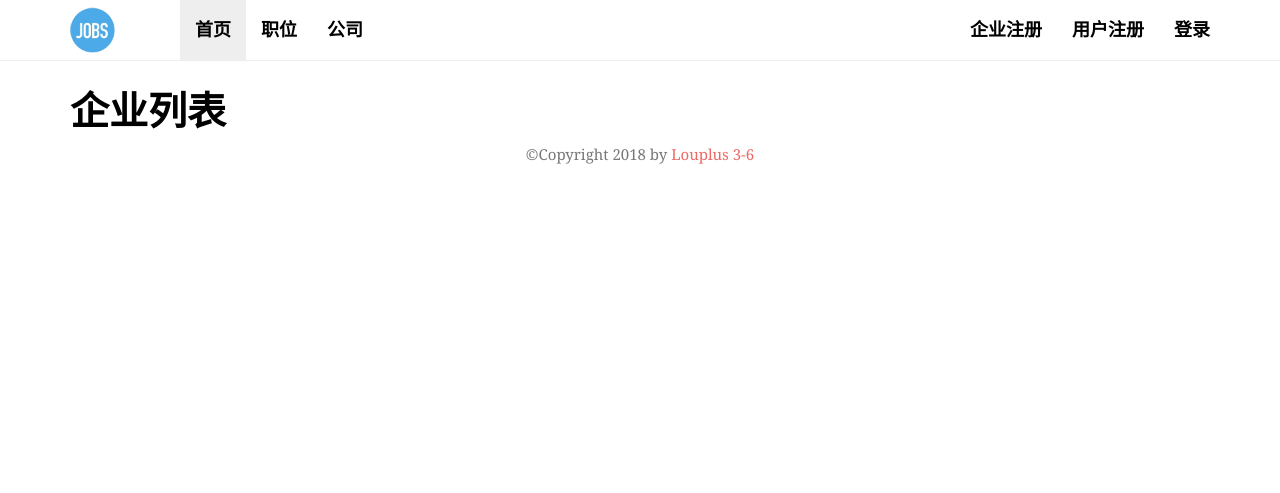
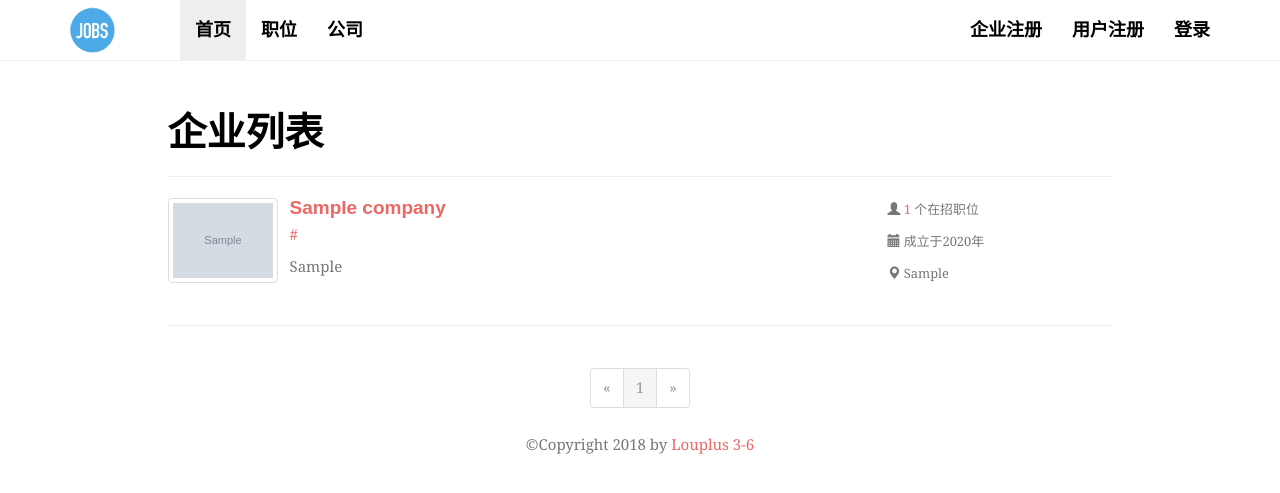
Before and after one commit to LouPlus/jobplus3-6, a Flask app: page /company/ in a window 1280 px wide. Shown: the top 493 px of the page. Run offline with Flask 2, Linux system fonts and the light colour scheme; tables that the repository leaves empty hold one stand-in row (values such as "Sample post"); grey boxes marked "Sample" are stand-in pictures; parts of the project's set-up code (start-up, migrations or seed data) failed here and were passed over; some libraries are stand-ins or nearby versions; some web fonts are replaced.

Commit message:
fix #36 增加企业列表及详情页，完善企业表，优化相关代码

```diff
--- a/jobplus/app.py
+++ b/jobplus/app.py
@@ -2,6 +2,7 @@
 # encoding: utf-8
 
 import datetime
+import re
 
 from flask import Flask
 from flask_migrate import Migrate
@@ -30,6 +31,36 @@ def register_filters(app):
         if delta.seconds > 60:
             return '{}分钟前'.format(delta.seconds // 60)
         return '刚刚'
+
+    @app.template_filter()
+    def date_format(found_date):
+        date = datetime.datetime.strftime(found_date, '%Y')
+        return date
+
+    @app.template_filter()
+    def scale_format(scale):
+        if scale == 0:
+            return '1-15名雇员'
+        elif scale == 1:
+            return '15-50名雇员'
+        elif scale == 2:
+            return '50-150名雇员'
+        elif scale == 3:
+            return '150-500名雇员'
+        else:
+            return '500+雇员'
+
+    @app.template_filter()
+    def sentence_split(sentence):
+        return re.split(r",|\.|;|，|；|、|\s|/|\\", sentence)
+
+    @app.template_filter()
+    def ex_link(url):
+        url = str(url)
+        if 'http://' in url or 'https' in url:
+            return url
+        else:
+            return "http://" + str(url)
 
 
 def register_blueprints(app):
--- a/jobplus/handlers/company.py
+++ b/jobplus/handlers/company.py
@@ -5,7 +5,7 @@
 from flask import Blueprint, render_template, flash, redirect, url_for, current_app, request
 from flask_login import login_user, current_user
 
-from jobplus.models import User, Company
+from jobplus.models import User, Company, db, Company_follows
 from jobplus.forms import CompanyRegisterForm, CompanyProfileForm
 from jobplus.decorators import company_required
 
@@ -21,7 +21,6 @@ def register():
     if not current_user.is_authenticated:
         if form.validate_on_submit():
             form.create_company(role)
-            flash('注册成功！', 'success')
             user = user.query.filter_by(username=form.username.data).first()
             login_user(user, True)
             return redirect(url_for('company.company_profile'))
@@ -34,8 +33,10 @@ def register():
 @company_required
 def company_profile():
     form = CompanyProfileForm()
+    del form.name
     if form.validate_on_submit():
-        form.add_company_profile(current_user.id)
+        form.add_company_profile(current_user.id, current_user.username)
+        flash('企业用户注册成功！')
         return redirect(url_for('front.index'))
     return render_template('company/profile.html', form=form)
 
@@ -48,10 +49,29 @@ def company_list():
         per_page=current_app.config['LIST_PER_PAGE'],
         error_out=False
     )
-    return render_template('company/list.html', pagaination=pagination)
+    return render_template('company/list.html', pagination=pagination)
 
 
 @company.route('/<int:company_id>')
 def company_detail(company_id):
     company = Company.query.get_or_404(company_id)
-    return render_template('company/detail.html', company=company)
+    if company.view_count is None:
+        company.view_count = 0
+    company.view_count += 1
+    db.session.add(company)
+    db.session.commit()
+    return render_template('company/detail.html', company_obj=company)
+
+
+@company.route('/follow/<int:company_id>')
+def follow(company_id):
+    company = Company.query.get_or_404(company_id)
+    if not current_user.is_authenticated:
+        return redirect(url_for('front.login'))
+    elif current_user in company.follows:
+        company.follows.remove(current_user)
+    else:
+        company.follows.append(current_user)
+    db.session.add(company)
+    db.session.commit()
+    return redirect(url_for('company.company_detail', company_id=company_id))
--- a/jobplus/models.py
+++ b/jobplus/models.py
@@ -161,6 +161,12 @@ class Resume(Base):
         pass
 
 
+# 用户关注企业表
+Company_follows = db.Table('company_follows',
+                        db.Column('user_id', db.Integer, db.ForeignKey('user.id', ondelete='CASCADE'),primary_key=True),
+                        db.Column('company_id', db.Integer, db.ForeignKey('company.id', ondelete='CASCADE'), primary_key=True))
+
+
 class Company(Base):
     __tablename__ = 'company'
 
@@ -203,6 +209,10 @@ class Company(Base):
     total_resume_number = db.Column(db.Integer, default=0)
     # 所有职位的总关注人数
     total_job_followers = db.Column(db.Integer, default=0)
+    view_count = db.Column(db.Integer)
+
+    job = db.relationship('Job')
+    follows = db.relationship('User', secondary=Company_follows, backref=db.backref('company_follows'))
 
     def __repr__(self):
         return '<Company(id={})>'.format(self.id)
@@ -222,8 +232,19 @@ class Company(Base):
             self.total_job_followers += len(job.following_users)
 
     @property
-    def url(self):
+    def detail_url(self):
         return url_for('company.company_detail', company_id=self.id)
+
+    @property
+    def new_job(self):
+        # return self.job.query.order_by(db.desc(self.job.id)).first()
+        return Job.query.first()
+
+    def get_img(self, img):
+        if img == 'logo':
+            return '/static/company_img/' + self.logo
+        if img == 'manager_photo':
+            return '/static/company_img/' + self.manager_photo
 
 
 STATUS_SENT = 1
@@ -281,6 +302,7 @@ class Job(Base):
     is_full_time = db.Column(db.Boolean, default=True, nullable=False)
     description = db.Column(db.Text, nullable=False)
     work_address = db.Column(db.String(512), nullable=False)
+    company_id = db.Column(db.Integer, db.ForeignKey('company.id', ondelete='CASCADE'))
 
     # relationship
     resumes = db.relationship('Resume', secondary=Delivery, backref=db.backref('jobs'))
--- a/jobplus/static/css/main.css
+++ b/jobplus/static/css/main.css
@@ -30,3 +30,30 @@ a:visited {
     text-align: center;
     margin-top: 10px;
 }
+
+.nav-pagination {
+  text-align: center;
+}
+
+pre{
+  white-space:pre-wrap;
+  white-space:-moz-pre-wrap;
+  white-space:-pre-wrap;
+  white-space:-o-pre-wrap;
+  word-wrap:break-word;
+  width: 100%;
+  height: 100%;
+  overflow-y: auto;
+  padding-left: 20px;
+  outline: none;
+  border: 0;
+  font-size: 14px;
+  white-space: pre-wrap;
+  word-break: normal;
+  background-color: white;
+  }
+
+.company-img {
+  width: 120px;
+  height: 120px;
+}
--- a/jobplus/templates/company/list.html
+++ b/jobplus/templates/company/list.html
@@ -1,51 +1,62 @@
 {% extends "base.html" %}
+{% from 'macros.html' import render_pagination %}
+
 
 {% block body %}
 <div class="row">
-  <div class="col-xs-12 col-md-9 main">
+  <div class="col-md-1"></div>
+  <div class="col-xs-12 col-md-10 main">
+    <br>
     <h1>企业列表</h1>
-    {% for company in company %}
+    <HR style="FILTER: alpha(opacity=100,finishopacity=0,style=3)" width="100%" color=#987cb9 SIZE=3>
+    {% for company in pagination.items %}
     <div class="company-list">
       <div class="row" style="margin-right: 0;">
-        ::before
         <div class="media">
           <div class="col-md-9">
             <div class="pull-left">
               <div class="thumbnail">
-                <a href="{{ company.url }}" class="comany-logo" target="_blank">
-                  <img src="{{ company.logo }}" alt="company-logo">
+                <a href="{{ company.detail_url }}" class="comany-logo" target="_blank">
+                  <img width="100" height="100" src='{{ company.get_img('logo') }}' alt="company-logo">
                 </a>
               </div>
             </div>
             <div class="media-body" style="padding-left: 12px;">
               <h4 class="media-heading" id="media-heading">
-                <a href="{{ company.url }}">{{ conpamy.name }}</a>
+                <a href="{{ company.detail_url }}">{{ company.name }}</a>
               </h4>
-              <a class="company-site" target="_blank" rel="nofollow" href="{{ company.web_url }}">{{ company.web_url }}</a>
+              <p><a class="company-site" target="_blank" rel="nofollow" href="{{ company.web_url }}">{{ company.web_url }}</a></p>
               <p class="company-desc">{{ company.slogan }}</p>
             </div>
           </div>
           <div class="col-md-3">
-            <ul class="company-list-single-info">
-              <li class="text-mued">
-                  <span class="glyphicon glyphicon-user" aria-hidden="true"></span>
-                  <a class="company-list-single-info-num" target="_blank" href="#"><span>{{ company.jobs_available }}</span></a>
-                  <span>个在招职位</span>
-              </li>
-              <li class="text-mued">
-                  <span class="glyphicon glyphicon-calender" aria-hidden="true"></span>
-                  <span>成立时间:{{ company.found_date }}</span>
-              </li>
-              <li class="test-mued">
+            <p>
+              <small>
+                <span class="glyphicon glyphicon-user" aria-hidden="true"></span>
+                <a class="company-list-single-info-num" target="_blank" href="#"><span>{{ company.jobs_available }}</span></a>
+                <span>个在招职位</span>
+              </small>
+            </p>
+            <p>
+              <small>
+                  <span class="glyphicon glyphicon-calendar" aria-hidden="true"></span>
+                  <span>成立于{{ company.found_date | date_format}}年</span>
+              </small>
+            </p>
+            <p>
+              <small>
                   <span class="glyphicon glyphicon-map-marker" aria-hidden="true"></span>
-                  <span>{{ company.city }}</span>
-              </li>
-            </ul>
+                  <span>{{ company.city if company.city else '未知' }}</span>
+              </small>
+            </p>
           </div>
         </div>
       </div>
     </div>
+    <HR style="FILTER: alpha(opacity=100,finishopacity=0,style=3)" width="100%" color=#987cb9 SIZE=3>
     {% endfor %}
   </div>
 </div>
+
+{{ render_pagination(pagination, 'company.company_list') }}
 {% endblock %}
--- a/jobplus/templates/macros.html
+++ b/jobplus/templates/macros.html
@@ -48,7 +48,7 @@
       {% if company_info.logo == None %}
       <img src="{{ url_for('static', filename='img/default_logo.jpg') }}" alt="...">
       {% else %}
-      <img src="{{ company_info.logo }}" alt="...">
+      <img width="100px" height="100px" src="/static/company_img/{{ company_info.logo }}" alt="...">
       {% endif %}
       <div class="caption">
         <h3><b class="company__name">{{ company_info.name }}</b></h3>
@@ -105,3 +105,25 @@
     {% endfor %}
 </form>
 {% endmacro %}
+
+{% macro render_pagination(pagination, endpoint) %}
+<nav class="nav-pagination" aria-label="Page navigation">
+  <ul class="pagination">
+    <li {% if not pagination.has_prev %} class="disabled"{% endif %}>
+      <a href="{{ url_for(endpoint, page=pagination.prev_num) if pagination.has_prev else '#' }}">&laquo;</a>
+    </li>
+    {% for page in pagination.iter_pages() %}
+      {% if page %}
+        {% if page != pagination.page %}
+        <li><a href="{{ url_for(endpoint, page=page) }}"></a></li>
+        {% else %}
+        <li class="active"><a href="#">{{ page }} <span class="sr-only">(current)</span></a></li>
+        {% endif %}
+      {% else %}
+        <span class=ellipsis>...</span>
+      {% endif %}
+    {% endfor %}
+    <li{% if not pagination.hax_next %} class="disabled"{% endif %}><a href="{{ url_for(endpoint, page=pagination.next_num) if pagination.has_next else '#' }}">&raquo;</a></li>
+  </ul>
+</nav>
+{% endmacro %}
```
Also changed, not shown: jobplus/forms.py (+56 -31 lines), jobplus/templates/company/detail.html (+113 -0 lines).
